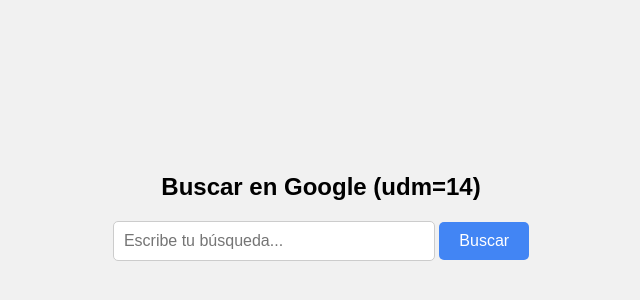
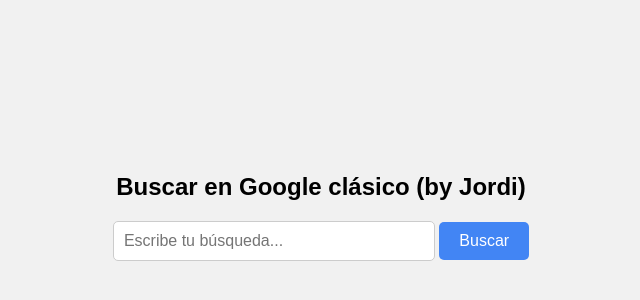
Before and after one commit to ladelmula/Mibuscador, a plain HTML site: page index.html in a window 1280 px wide. Shown: the part 188-488 px from the top of the page, without its empty margins (319-959 px from the left). Drawn offline with Linux system fonts and the light colour scheme.

Commit message:
Add files via upload

```diff
--- a/index.html
+++ b/index.html
@@ -40,7 +40,7 @@
   </style>
 </head>
 <body>
-  <h2>Buscar en Google (udm=14)</h2>
+  <h2>Buscar en Google clásico (by Jordi)</h2>
   <form action="https://www.google.com/search" method="GET">
     <input type="hidden" name="udm" value="14">
     <input type="text" name="q" placeholder="Escribe tu búsqueda..." required />
```
